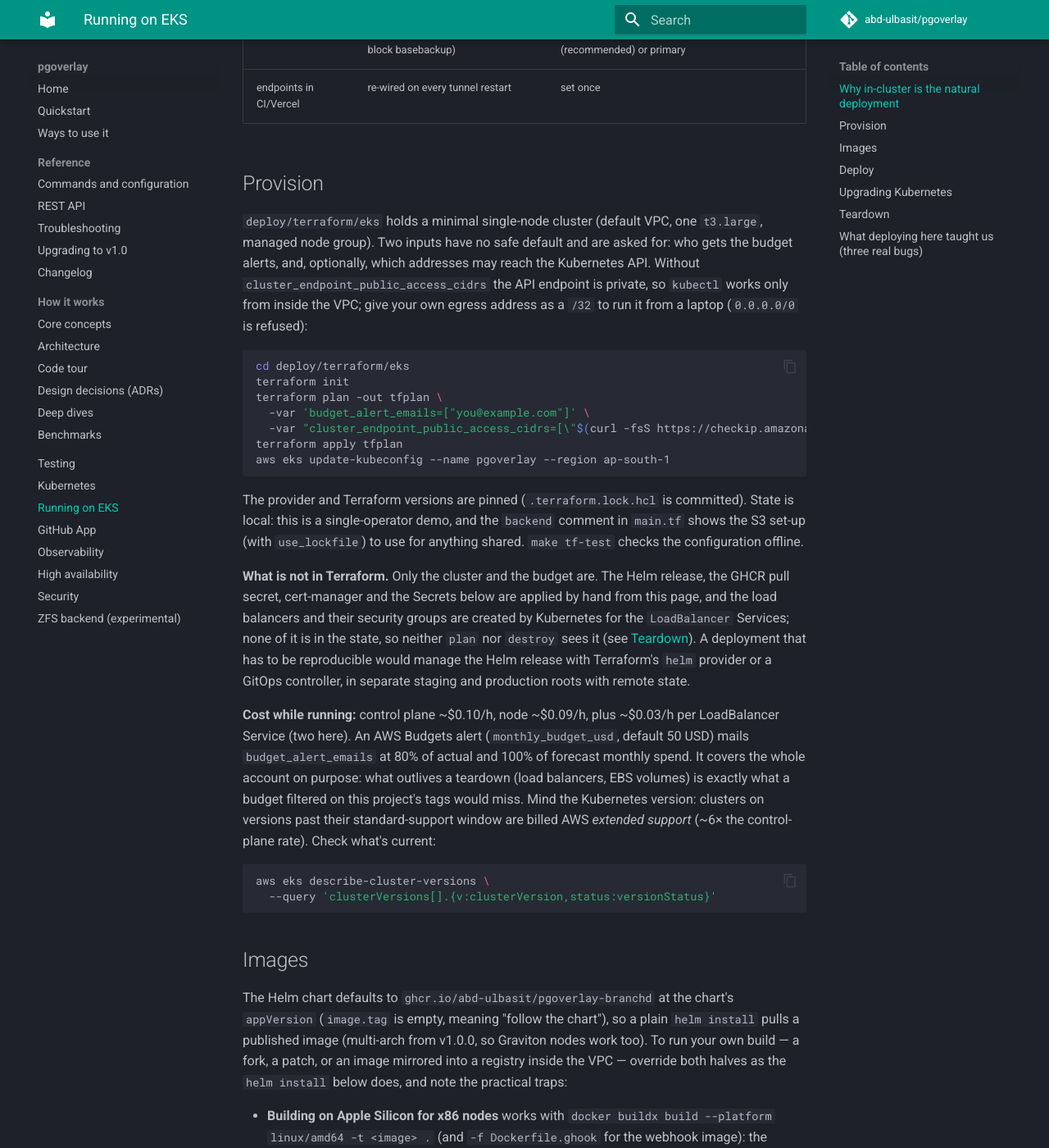
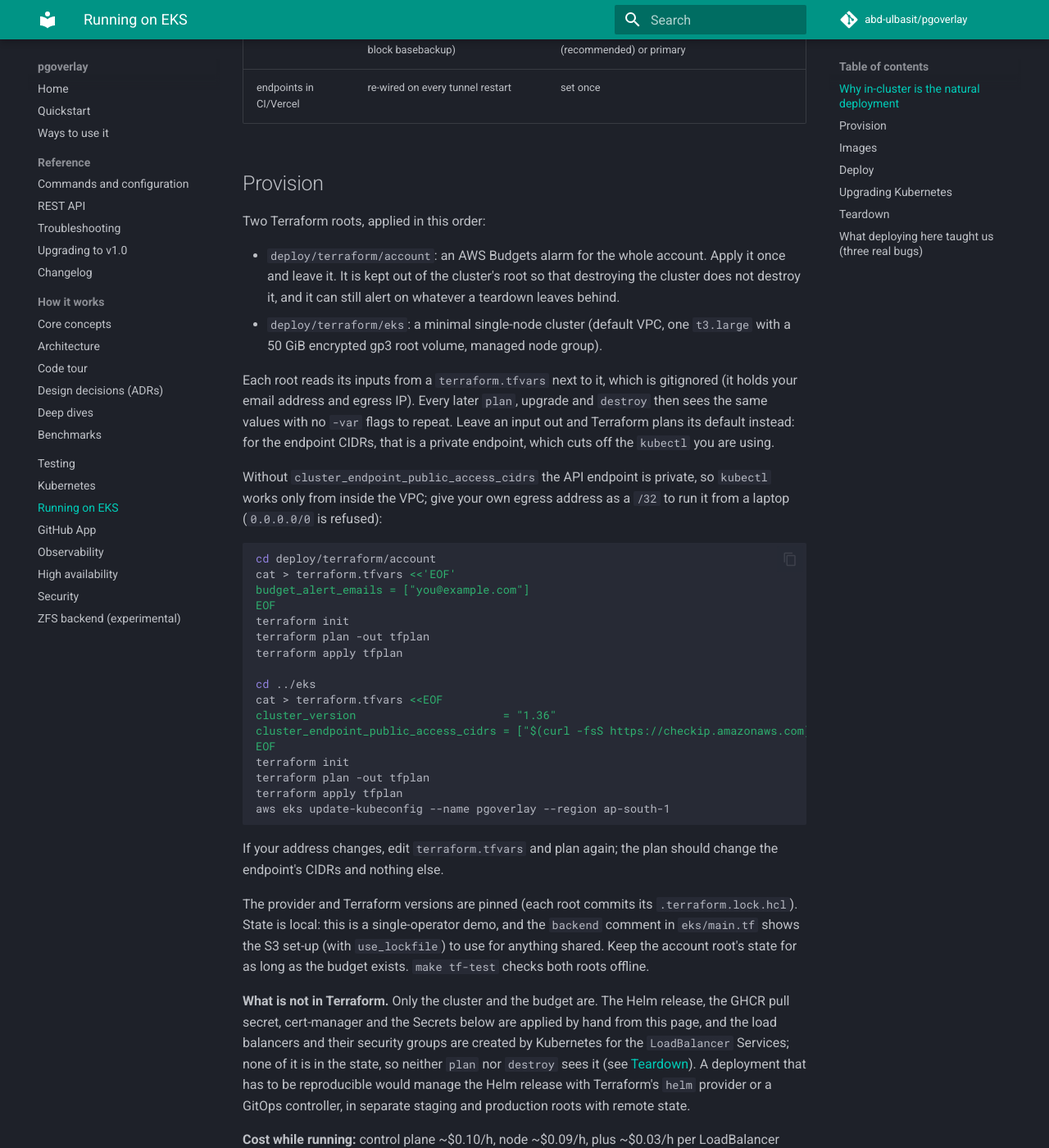
Before and after one commit to abd-ulbasit/pgoverlay, an MkDocs documentation site: the page built from docs/eks.md, in a window 1280 px wide and 1400 px high, scrolled down 605 px. Shown: the whole window at 82% size. Built offline with MkDocs 1.6.1 and Material for MkDocs 9.7.7, drawn with Linux system fonts in a browser that asks for light colours; comment, search, counter and statistics services are not loaded; some of the changed text lies outside the part shown.

Commit message:
terraform: budget in its own root; root volume on the launch template
The account budget lived in the EKS root's state, so `terraform
destroy` deleted it with the cluster. It could never alert on what a
teardown leaves behind, which was the stated reason for making it
account-wide. It now lives in deploy/terraform/account, a separate
root that is applied once and not destroyed with the cluster. That
root has the same pinned provider build (lock file committed) and its
own offline tests. The EKS root no longer takes budget inputs.

`disk_size = 50` was silently ignored. Module 20.37.2 uses a custom
launch template by default and then drops disk_size, so the node got
the AL2023 AMI's 20 GiB root volume. In hostpath mode that volume holds
every branch, the seed and the registry. The size is now set through
block_device_mappings (/dev/xvda, 50 GiB gp3, encrypted). Applying this
to an existing cluster replaces its node.

The tests asserted only the endpoint variable's own default, and one
run asserted nothing. The computed endpoint flag is now a local that is
passed to the module and exposed as an output, and both endpoint runs
assert on it. The root volume is asserted the same way: a root-module
test cannot read the launch template inside the module. A hard-coded
`cluster_endpoint_public_access = true` is caught by `make misconfig`
(AWS-0040/0041, checked). `make tf-test` now covers both roots and runs
`init -lockfile=readonly`, and `make misconfig` scans both.

docs/eks.md:
- Provision writes a gitignored terraform.tfvars per root, so plan,
  upgrade and destroy see the same inputs. The upgrade command had
  passed only cluster_version and the budget emails. For anyone who
  provisioned with endpoint CIDRs, that plan made the endpoint private
  mid-upgrade. Upgrades now raise cluster_version in the file.
- Teardown credits the AWS cloud controller (not the removed in-tree
  provider) for tagging load balancers. It finds leftover EBS CSI
  volumes by ebs.csi.aws.com/cluster=true, because the driver does not
  tag volumes with the cluster name by default. It also notes that this
  Terraform installs no CSI driver.
- *.tfvars and saved plans are gitignored.

Co-Authored-By: Claude Opus 5.5 <noreply@anthropic.com>

````diff
--- a/.trivyignore.yaml
+++ b/.trivyignore.yaml
@@ -1,5 +1,5 @@
 # Accepted misconfiguration findings for the `misconfig` CI job
-# (`trivy config` over the Helm chart and the EKS Terraform). The same rules
+# (`trivy config` over the Helm chart and the Terraform). The same rules
 # as hack/vuln-allowlist.txt: one check per entry, scoped to the file it is
 # reported in, a reason, and an expiry after which the job fails again until
 # someone re-reviews the entry. Targets are relative to the scanned directory.
--- a/docs/eks.md
+++ b/docs/eks.md
@@ -21,28 +21,54 @@ sources) dump-based seeding. In-cluster, all of that disappears:
 
 ## Provision
 
-`deploy/terraform/eks` holds a minimal single-node cluster (default VPC,
-one `t3.large`, managed node group). Two inputs have no safe default and
-are asked for: who gets the budget alerts, and, optionally, which addresses
-may reach the Kubernetes API. Without
-`cluster_endpoint_public_access_cidrs` the API endpoint is private, so
-`kubectl` works only from inside the VPC; give your own egress address as a
-`/32` to run it from a laptop (`0.0.0.0/0` is refused):
+Two Terraform roots, applied in this order:
+
+- `deploy/terraform/account`: an AWS Budgets alarm for the whole account.
+  Apply it once and leave it. It is kept out of the cluster's root so that
+  destroying the cluster does not destroy it, and it can still alert on
+  whatever a teardown leaves behind.
+- `deploy/terraform/eks`: a minimal single-node cluster (default VPC, one
+  `t3.large` with a 50 GiB encrypted gp3 root volume, managed node group).
+
+Each root reads its inputs from a `terraform.tfvars` next to it, which is
+gitignored (it holds your email address and egress IP). Every later `plan`,
+upgrade and `destroy` then sees the same values with no `-var` flags to
+repeat. Leave an input out and Terraform plans its default instead: for the
+endpoint CIDRs, that is a private endpoint, which cuts off the `kubectl` you
+are using.
+
+Without `cluster_endpoint_public_access_cidrs` the API endpoint is private,
+so `kubectl` works only from inside the VPC; give your own egress address as
+a `/32` to run it from a laptop (`0.0.0.0/0` is refused):
 
 ```bash
-cd deploy/terraform/eks
+cd deploy/terraform/account
+cat > terraform.tfvars <<'EOF'
+budget_alert_emails = ["you@example.com"]
+EOF
 terraform init
-terraform plan -out tfplan \
-  -var 'budget_alert_emails=["you@example.com"]' \
-  -var "cluster_endpoint_public_access_cidrs=[\"$(curl -fsS https://checkip.amazonaws.com)/32\"]"
+terraform plan -out tfplan
+terraform apply tfplan
+
+cd ../eks
+cat > terraform.tfvars <<EOF
+cluster_version                      = "1.36"
+cluster_endpoint_public_access_cidrs = ["$(curl -fsS https://checkip.amazonaws.com)/32"]
+EOF
+terraform init
+terraform plan -out tfplan
 terraform apply tfplan
 aws eks update-kubeconfig --name pgoverlay --region ap-south-1
 ```
 
-The provider and Terraform versions are pinned (`.terraform.lock.hcl` is
-committed). State is local: this is a single-operator demo, and the
-`backend` comment in `main.tf` shows the S3 set-up (with `use_lockfile`) to
-use for anything shared. `make tf-test` checks the configuration offline.
+If your address changes, edit `terraform.tfvars` and plan again; the plan
+should change the endpoint's CIDRs and nothing else.
+
+The provider and Terraform versions are pinned (each root commits its
+`.terraform.lock.hcl`). State is local: this is a single-operator demo, and
+the `backend` comment in `eks/main.tf` shows the S3 set-up (with
+`use_lockfile`) to use for anything shared. Keep the account root's state
+for as long as the budget exists. `make tf-test` checks both roots offline.
 
 **What is not in Terraform.** Only the cluster and the budget are. The Helm
 release, the GHCR pull secret, cert-manager and the Secrets below are applied
@@ -54,13 +80,14 @@ Terraform's `helm` provider or a GitOps controller, in separate staging and
 production roots with remote state.
 
 **Cost while running:** control plane ~$0.10/h, node ~$0.09/h, plus ~$0.03/h
-per LoadBalancer Service (two here). An AWS Budgets alert
+per LoadBalancer Service (two here). The account root's AWS Budgets alert
 (`monthly_budget_usd`, default 50 USD) mails `budget_alert_emails` at 80% of
 actual and 100% of forecast monthly spend. It covers the whole account on
-purpose: what outlives a teardown (load balancers, EBS volumes) is exactly
-what a budget filtered on this project's tags would miss. Mind the Kubernetes version: clusters
-on versions past their standard-support window are billed AWS *extended
-support* (~6× the control-plane rate). Check what's current:
+purpose: what outlives a teardown (load balancers, EBS volumes) carries none
+of this project's tags, so a budget filtered on them would miss exactly that
+spend. Mind the Kubernetes version: clusters on versions past their
+standard-support window are billed AWS *extended support* (~6× the
+control-plane rate). Check what's current:
 
 ```bash
 aws eks describe-cluster-versions \
@@ -283,14 +310,18 @@ and nothing else.
 
 ## Upgrading Kubernetes
 
-EKS moves one minor version at a time. `cluster_version` is a Terraform
-variable for exactly this: plan one step, read it, apply that plan, then do
-the next version.
+EKS moves one minor version at a time. `cluster_version` in
+`deploy/terraform/eks/terraform.tfvars` records the cluster's version: raise
+it one step, plan, read the plan, apply that plan, then do the next version.
+The other inputs come from the same file, so the plan does not quietly reset
+them (a plan without your endpoint CIDRs would make the endpoint private and
+cut off `kubectl` in the middle of the upgrade).
 
 ```bash
+cd deploy/terraform/eks
 v=1.34   # then 1.35, then 1.36: one minor version per step
-terraform plan -out "k8s-$v.tfplan" -var cluster_version=$v \
-  -var 'budget_alert_emails=["you@example.com"]'
+sed -i.bak "s/^cluster_version *=.*/cluster_version = \"$v\"/" terraform.tfvars
+terraform plan -out "k8s-$v.tfplan"
 terraform apply "k8s-$v.tfplan"
 ```
 
@@ -316,30 +347,44 @@ branchd is not pinned, so it comes back on a new node by itself.
 
 ```bash
 kubectl -n pgoverlay delete svc pgoverlay-proxy pgoverlay-ghook   # release the ELBs
-kubectl -n pgoverlay delete pvc --all                              # csi mode: release the EBS volumes
-terraform -chdir=deploy/terraform/eks destroy \
-  -var 'budget_alert_emails=["you@example.com"]'
+kubectl -n pgoverlay delete pvc --all                              # csi mode: release the volumes
+terraform -chdir=deploy/terraform/eks destroy                      # reads eks/terraform.tfvars
 ```
 
 `destroy` removes only what is in the state. Check that nothing Kubernetes
-created outlived it: the in-tree cloud provider tags the load balancers and
-security groups it creates, and the EBS CSI driver its volumes, with the
-cluster name.
+created outlived it. On EKS the load balancers for `LoadBalancer` Services
+come from the AWS cloud controller (cloud-provider-aws), which tags them and
+their security groups with the cluster name:
 
 ```bash
 aws resourcegroupstaggingapi get-resources --region ap-south-1 \
   --tag-filters Key=kubernetes.io/cluster/pgoverlay \
   --query 'ResourceTagMappingList[].ResourceARN'
-aws ec2 describe-volumes --region ap-south-1 \
-  --filters Name=tag-key,Values=kubernetes.io/cluster/pgoverlay \
-  --query 'Volumes[].VolumeId'
 ```
 
-Both should print `[]`. Then remove what pointed at the cluster from
-outside: the GitHub webhook to the ghook load balancer, CI variables and
-secrets holding its addresses or tokens, and preview-platform environment
-variables. Destroying the budget with the cluster is deliberate; keep an
-account-level budget of your own.
+This Terraform installs no CSI driver, so csi mode runs on one you
+installed. The EBS CSI driver does not tag volumes with the cluster name; it
+tags them `ebs.csi.aws.com/cluster=true` (and, if its provisioner passes PVC
+metadata, `kubernetes.io/created-for/pvc/namespace`). List the unattached
+ones:
+
+```bash
+aws ec2 describe-volumes --region ap-south-1 \
+  --filters Name=tag:ebs.csi.aws.com/cluster,Values=true Name=status,Values=available \
+  --query 'Volumes[].[VolumeId,Size,Tags[?Key==`kubernetes.io/created-for/pvc/namespace`]|[0].Value]'
+```
+
+Both should print `[]`. The second lists unattached EBS CSI volumes from
+every cluster in the account and region; one tagged with the `pgoverlay`
+namespace is this cluster's. With another CSI driver, look for its volumes
+the same way. Then remove what pointed at the
+cluster from outside: the GitHub webhook to the ghook load balancer, CI
+variables and secrets holding its addresses or tokens, and preview-platform
+environment variables.
+
+The budget in `deploy/terraform/account` stays: it is what tells you if
+something was missed. Destroy it (`terraform -chdir=deploy/terraform/account
+destroy`) only when you are done with the account.
 
 ## What deploying here taught us (three real bugs)
 
````
Also changed, not shown: CHANGELOG.md (+7 -3 lines), SECURITY.md (+5 -5 lines), 8 other files.
